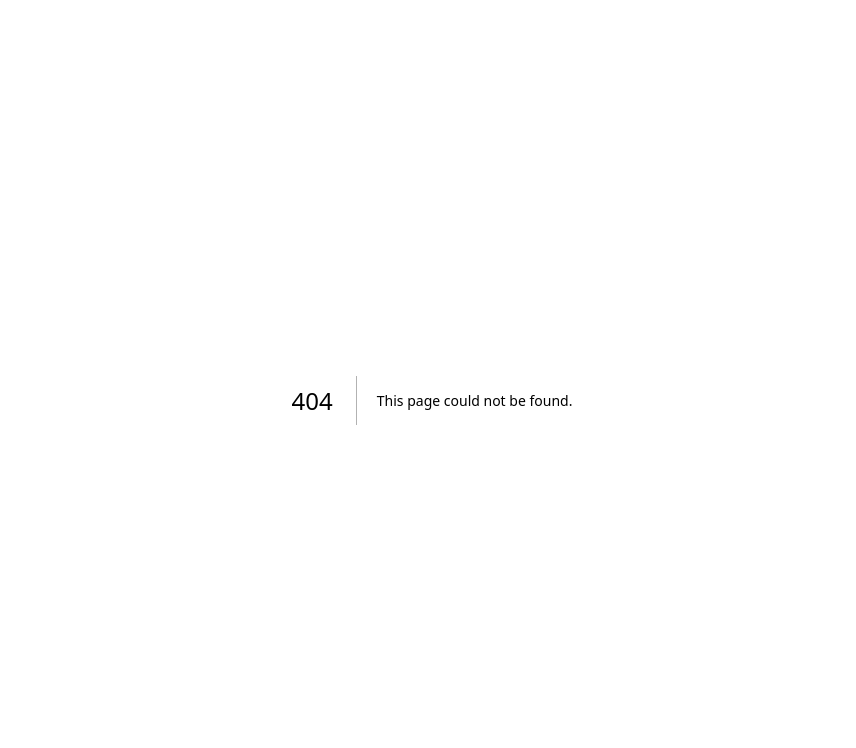
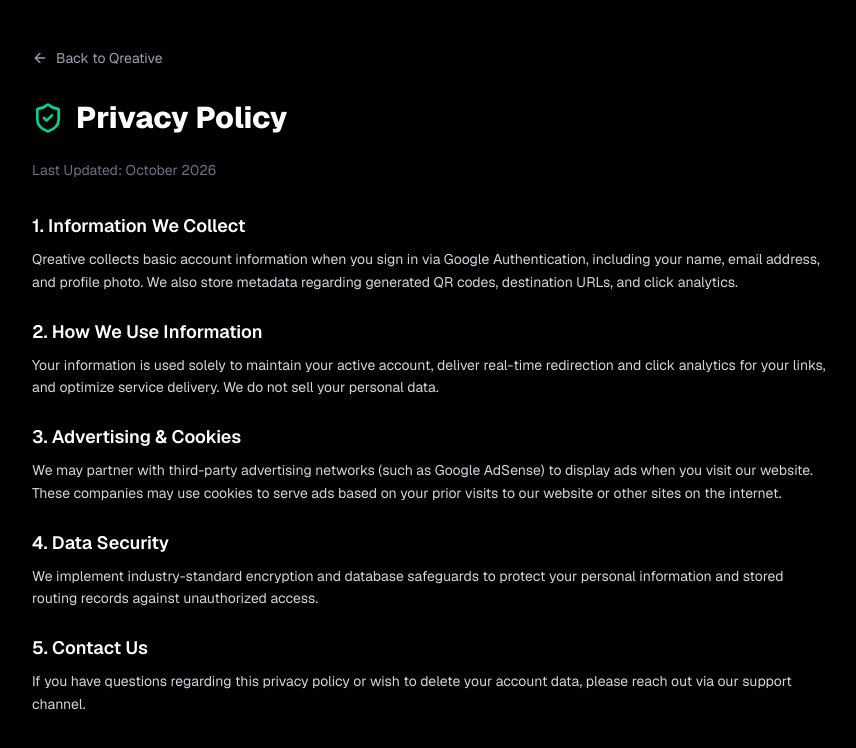
Before and after one commit to varunbhatt0009-prog/qreative, a Next.js app: page /privacy in a window 1280 px wide. Before the commit this address had no page. Shown: the top 748 px of the page, without its empty margins (208-1064 px from the left). Built offline with nearby package versions, Linux system fonts and the light colour scheme.

Commit message:
Added privacy policy, terms of service, and global footer

```diff
--- a/src/app/page.tsx
+++ b/src/app/page.tsx
@@ -1,5 +1,5 @@
 'use client'
-
+import Footer from '@/components/Footer'
 import { useState } from 'react'
 import { QRCodeSVG } from 'qrcode.react'
 import { Link2, ShieldCheck, Lock, ArrowRight, Sparkles } from 'lucide-react'
@@ -110,6 +110,7 @@
           </div>
         </div>
       </main>
+      <Footer/>
     </div>
   )
 }
--- /dev/null
+++ b/src/app/privacy/page.tsx
@@ -0,0 +1,55 @@
+import Link from 'next/link'
+import { ArrowLeft, ShieldCheck } from 'lucide-react'
+
+export default function PrivacyPage() {
+  return (
+    <div className="min-h-screen bg-black text-gray-300 font-sans p-6 sm:p-12 max-w-4xl mx-auto">
+      <Link href="/" className="inline-flex items-center gap-2 text-sm text-gray-400 hover:text-white mb-8 transition-colors">
+        <ArrowLeft size={16} /> Back to Qreative
+      </Link>
+
+      <div className="flex items-center gap-3 mb-6">
+        <ShieldCheck className="text-emerald-400" size={32} />
+        <h1 className="text-3xl font-extrabold text-white">Privacy Policy</h1>
+      </div>
+      <p className="text-sm text-gray-500 mb-8">Last Updated: October 2026</p>
+
+      <div className="space-y-6 text-sm leading-relaxed">
+        <section>
+          <h2 className="text-lg font-semibold text-white mb-2">1. Information We Collect</h2>
+          <p>
+            Qreative collects basic account information when you sign in via Google Authentication, including your name, email address, and profile photo. We also store metadata regarding generated QR codes, destination URLs, and click analytics.
+          </p>
+        </section>
+
+        <section>
+          <h2 className="text-lg font-semibold text-white mb-2">2. How We Use Information</h2>
+          <p>
+            Your information is used solely to maintain your active account, deliver real-time redirection and click analytics for your links, and optimize service delivery. We do not sell your personal data.
+          </p>
+        </section>
+
+        <section>
+          <h2 className="text-lg font-semibold text-white mb-2">3. Advertising & Cookies</h2>
+          <p>
+            We may partner with third-party advertising networks (such as Google AdSense) to display ads when you visit our website. These companies may use cookies to serve ads based on your prior visits to our website or other sites on the internet.
+          </p>
+        </section>
+
+        <section>
+          <h2 className="text-lg font-semibold text-white mb-2">4. Data Security</h2>
+          <p>
+            We implement industry-standard encryption and database safeguards to protect your personal information and stored routing records against unauthorized access.
+          </p>
+        </section>
+
+        <section>
+          <h2 className="text-lg font-semibold text-white mb-2">5. Contact Us</h2>
+          <p>
+            If you have questions regarding this privacy policy or wish to delete your account data, please reach out via our support channel.
+          </p>
+        </section>
+      </div>
+    </div>
+  )
+}
--- /dev/null
+++ b/src/app/terms/page.tsx
@@ -0,0 +1,48 @@
+import Link from 'next/link'
+import { ArrowLeft, FileText } from 'lucide-react'
+
+export default function TermsPage() {
+  return (
+    <div className="min-h-screen bg-black text-gray-300 font-sans p-6 sm:p-12 max-w-4xl mx-auto">
+      <Link href="/" className="inline-flex items-center gap-2 text-sm text-gray-400 hover:text-white mb-8 transition-colors">
+        <ArrowLeft size={16} /> Back to Qreative
+      </Link>
+
+      <div className="flex items-center gap-3 mb-6">
+        <FileText className="text-emerald-400" size={32} />
+        <h1 className="text-3xl font-extrabold text-white">Terms of Service</h1>
+      </div>
+      <p className="text-sm text-gray-500 mb-8">Last Updated: October 2026</p>
+
+      <div className="space-y-6 text-sm leading-relaxed">
+        <section>
+          <h2 className="text-lg font-semibold text-white mb-2">1. Acceptance of Terms</h2>
+          <p>
+            By accessing or using Qreative, you agree to comply with and be bound by these Terms of Service. If you do not agree, you must discontinue use of the platform immediately.
+          </p>
+        </section>
+
+        <section>
+          <h2 className="text-lg font-semibold text-white mb-2">2. Acceptable Use Policy</h2>
+          <p>
+            You agree not to create QR codes that link to phishing pages, malware, illegal content, scams, or malicious payloads. Qreative reserves the right to immediately disable any routing link found violating safety protocols without prior notice.
+          </p>
+        </section>
+
+        <section>
+          <h2 className="text-lg font-semibold text-white mb-2">3. Service Availability & Uptime</h2>
+          <p>
+            While we strive for 99.9% uptime across our global routing infrastructure, Qreative is provided on an "as is" and "as available" basis without warranties of uninterrupted availability.
+          </p>
+        </section>
+
+        <section>
+          <h2 className="text-lg font-semibold text-white mb-2">4. Intellectual Property</h2>
+          <p>
+            You retain ownership of the content you encode into your codes. All platform assets, algorithms, codebases, and logos remain the exclusive intellectual property of Qreative.
+          </p>
+        </section>
+      </div>
+    </div>
+  )
+}
--- /dev/null
+++ b/src/components/Footer.tsx
@@ -0,0 +1,21 @@
+import Link from 'next/link'
+
+export default function Footer() {
+  return (
+    <footer className="w-full border-t border-gray-900 bg-black/90 py-8 px-6 text-xs text-gray-500">
+      <div className="max-w-6xl mx-auto flex flex-col sm:flex-row items-center justify-between gap-4">
+        <div>
+          <span className="font-bold text-white text-sm">Qreative</span> — Next-Gen QR Infrastructure
+        </div>
+        <div className="flex items-center gap-6">
+          <Link href="/privacy" className="hover:text-gray-300 transition-colors">Privacy Policy</Link>
+          <Link href="/terms" className="hover:text-gray-300 transition-colors">Terms of Service</Link>
+          <Link href="/dashboard" className="hover:text-gray-300 transition-colors">Dashboard</Link>
+        </div>
+        <div>
+          © {new Date().getFullYear()} Qreative. All rights reserved.
+        </div>
+      </div>
+    </footer>
+  )
+}
```
